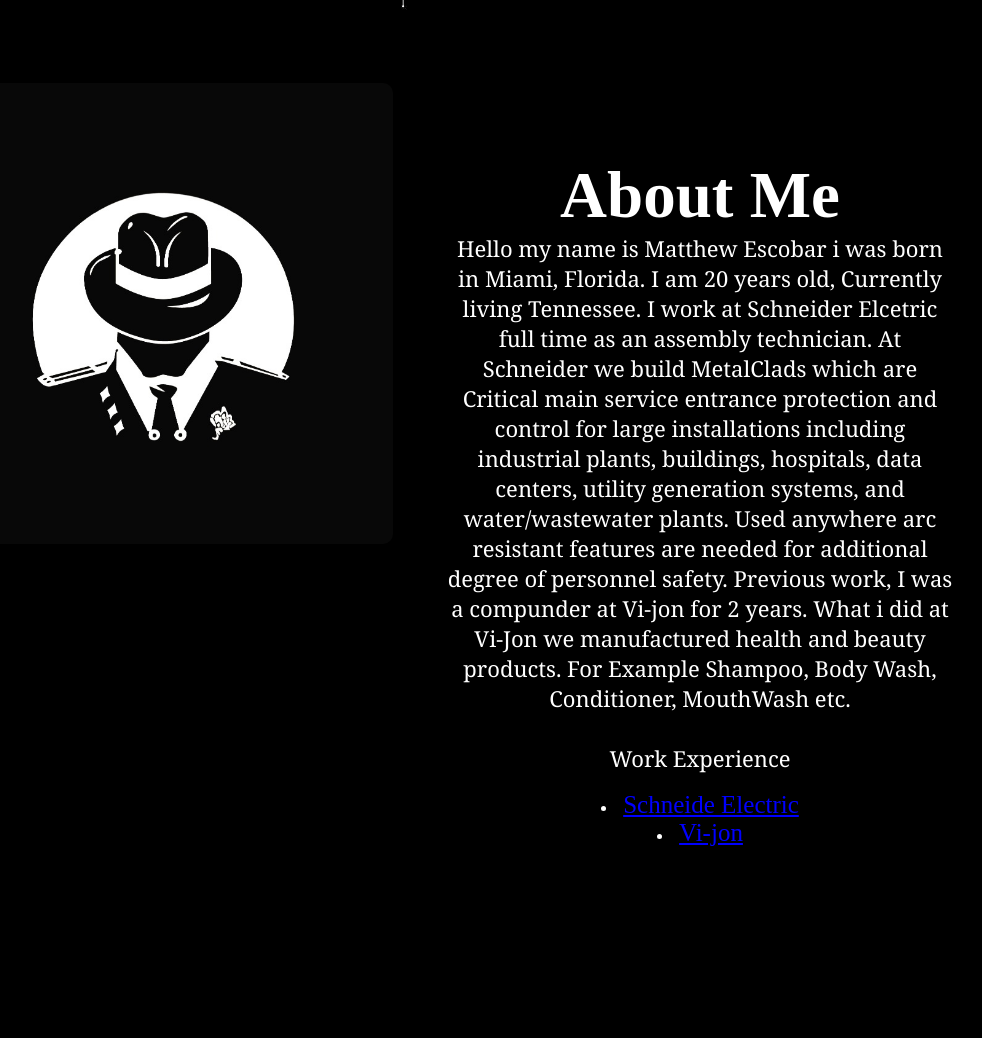
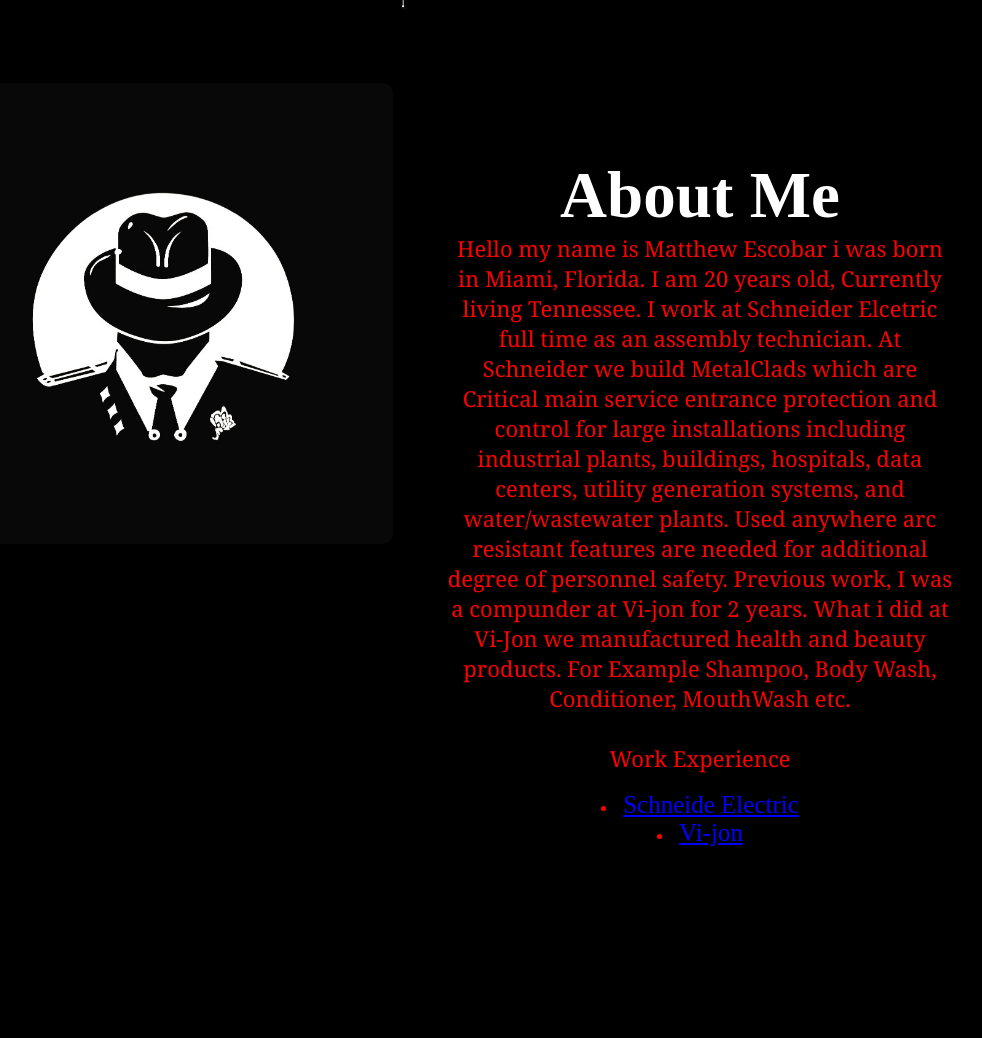
Before and after one commit to mattesco1022/capstone, a PHP site: page / in a window 1280 px wide. Shown: the part 625-1663 px from the top of the page, without its empty margins (196-1178 px from the left). Run offline with PHP 8.4, Linux system fonts and the light colour scheme.

Commit message:
changed color white to red

```diff
--- a/style.css
+++ b/style.css
@@ -46,7 +46,7 @@
     margin-top: 50px;
     margin-bottom: 50px;
     padding: 200px 0px;
-    color: rgb(255, 255, 255);
+    color: rgb(255, 0, 0);
 }
 .row{
     display: flex;
```
